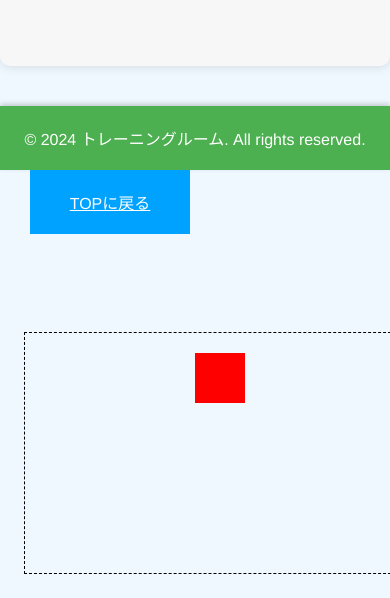
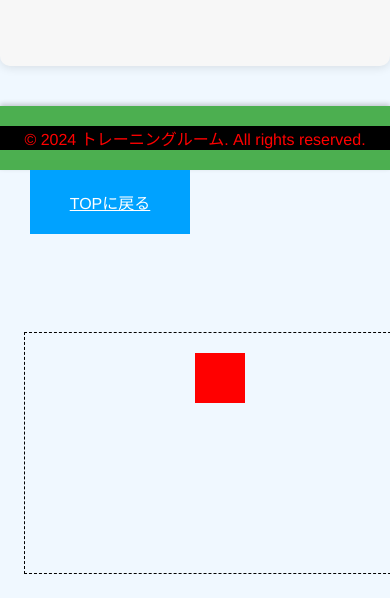
Before and after one commit to ozaki3739/trainingroom-manege, a plain HTML site: page index.html in a window 390 px wide. Shown: the part 1925-2523 px from the top of the page. Drawn offline with Linux system fonts and the light colour scheme; grey boxes are pictures that could not be loaded.

Commit message:
Add files via upload

```diff
--- a/index.html
+++ b/index.html
@@ -100,3 +100,8 @@
 <div class="container">
     <div class="child"></div>
 </div>
+<head>
+    <meta charset="UTF-8">
+    <meta name="viewport" content="width=device-width">
+    <title>Document</title>
+</head>
--- a/styles.css
+++ b/styles.css
@@ -382,3 +382,21 @@ body {
     background-color: red;
     margin: 0 auto;
 }
+p{
+    background-color: black;
+    color: white;
+}
+
+@media screen and (max-width: 768px) {
+    p{
+        background-color: black;
+         color:green;
+     }
+ }
+
+ @media screen and (max-width: 480px) {
+    p{
+        background-color: black;
+         color:red;
+     }
+ }
```
